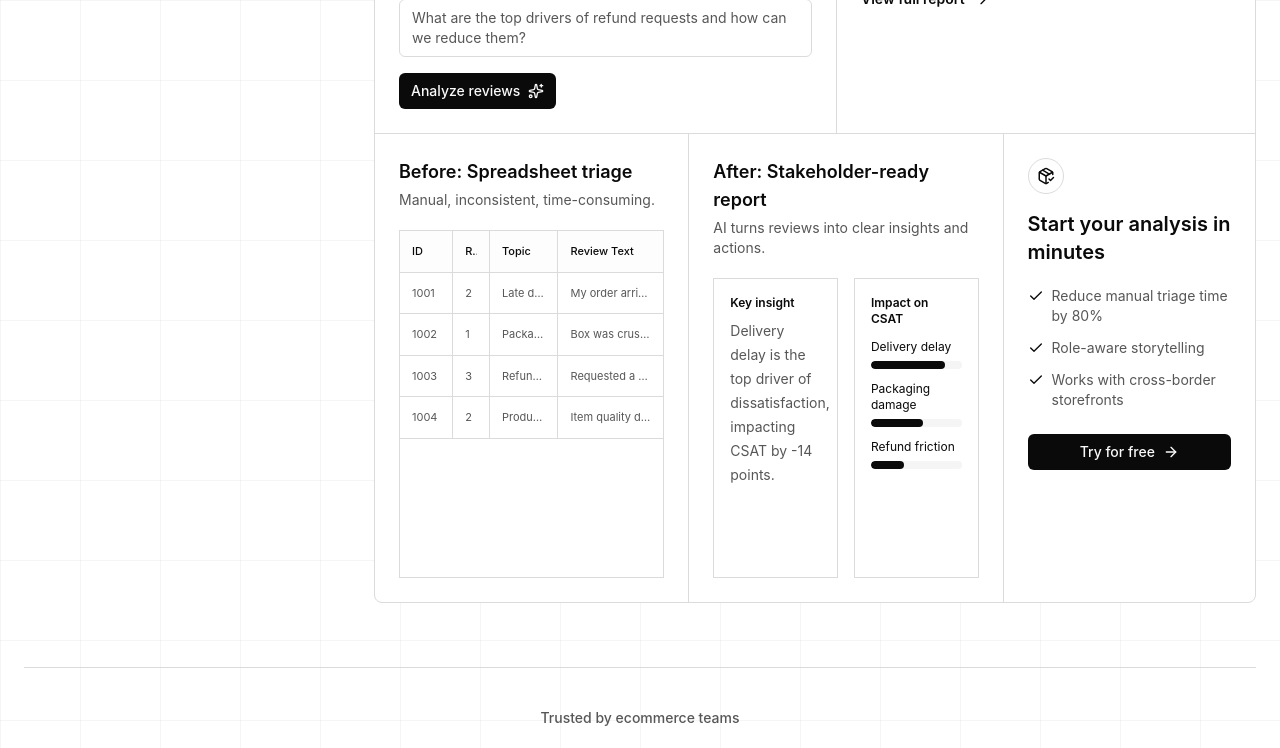
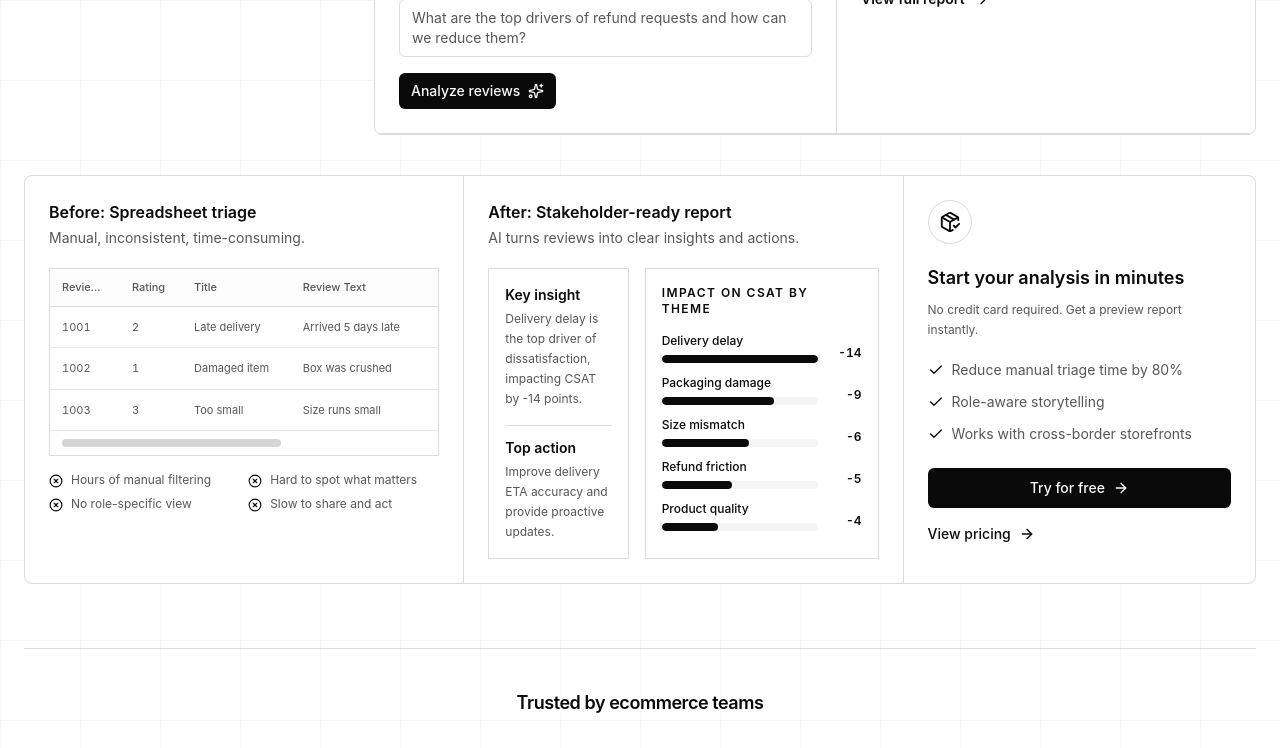
Before and after one commit to zebangeth/Insight_Reviews, a Next.js app in the folder web/: page / in a window 1280 px wide. Shown: the part 880-1628 px from the top of the page. Built offline with nearby package versions, Linux system fonts and the light colour scheme.

Commit message:
polish homepage comparison band

```diff
--- a/web/src/components/pages/home-page.tsx
+++ b/web/src/components/pages/home-page.tsx
@@ -8,6 +8,7 @@ import {
   Box,
   Check,
   ChevronRight,
+  CircleX,
   Download,
   FileSpreadsheet,
   Megaphone,
@@ -87,7 +88,7 @@ export function HomePage() {
   return (
     <div className="space-y-16">
       <section className="grid gap-10 lg:grid-cols-[310px_1fr] lg:items-start">
-        <div className="pt-6 lg:sticky lg:top-24">
+        <div className="pt-6">
           <p className="mb-5 inline-flex items-center gap-2 rounded-full border border-border bg-background px-3 py-1 text-xs font-medium text-muted-foreground">
             <Sparkles className="size-3.5 text-foreground" aria-hidden="true" />
             {language === "zh" ? "AI 评价洞察工作台" : "AI review intelligence workspace"}
@@ -343,22 +344,41 @@ export function HomePage() {
             </div>
           </div>
 
-          <div className="grid divide-y divide-border lg:grid-cols-[1fr_1fr_0.8fr] lg:items-stretch lg:divide-x lg:divide-y-0">
+        </div>
+
+        <div className="overflow-hidden rounded-lg border border-border bg-background lg:col-span-2">
+          <div className="grid divide-y divide-border lg:grid-cols-[1fr_1fr_0.8fr] lg:divide-x lg:divide-y-0">
             <ComparisonPanel
               title={language === "zh" ? "之前：人工表格整理" : "Before: Spreadsheet triage"}
-              description={language === "zh" ? "手动筛选、分类、复制证据。" : "Manual, inconsistent, time-consuming."}
+              description={
+                language === "zh" ? "手动筛选、分类、复制证据。" : "Manual, inconsistent, time-consuming."
+              }
               mode="before"
             />
             <ComparisonPanel
               title={language === "zh" ? "之后：角色就绪报告" : "After: Stakeholder-ready report"}
-              description={language === "zh" ? "AI 将评价转化为清晰洞察与行动。" : "AI turns reviews into clear insights and actions."}
+              description={
+                language === "zh"
+                  ? "AI 将评价转化为清晰洞察与行动。"
+                  : "AI turns reviews into clear insights and actions."
+              }
               mode="after"
             />
-            <div className="flex h-full flex-col p-6">
-              <PackageCheck className="size-9 rounded-full border border-border p-2" aria-hidden="true" />
-              <h2 className="mt-4 text-xl font-semibold">
+
+            <div className="p-6">
+              <div className="flex h-full flex-col">
+                <PackageCheck
+                  className="size-11 shrink-0 rounded-full border border-border p-2.5"
+                  aria-hidden="true"
+                />
+                <h2 className="mt-5 text-lg font-semibold">
                   {language === "zh" ? "几分钟内开始分析" : "Start your analysis in minutes"}
                 </h2>
+                <p className="mt-2 text-xs leading-5 text-muted-foreground">
+                  {language === "zh"
+                    ? "无需信用卡。先获得一份可预览报告。"
+                    : "No credit card required. Get a preview report instantly."}
+                </p>
                 <ul className="mt-5 space-y-3 text-sm text-muted-foreground">
                   {features.map((feature) => (
                     <li key={feature.title} className="flex gap-2">
@@ -367,19 +387,24 @@ export function HomePage() {
                     </li>
                   ))}
                 </ul>
-              <Button asChild className="mt-6 rounded-md">
+                <Button asChild className="mt-6 h-10 w-full rounded-md">
                   <Link href="/try">
                     {language === "zh" ? "免费体验" : "Try for free"}
                     <ArrowRight className="size-4" aria-hidden="true" />
                   </Link>
                 </Button>
+                <Link href="/pricing" className="mt-4 inline-flex items-center gap-2 text-sm font-medium">
+                  {language === "zh" ? "查看定价" : "View pricing"}
+                  <ArrowRight className="size-4" aria-hidden="true" />
+                </Link>
+              </div>
             </div>
           </div>
         </div>
       </section>
 
       <section className="border-y border-border py-10">
-        <p className="text-center text-sm font-medium text-muted-foreground">
+        <p className="text-center text-lg font-semibold tracking-tight text-foreground">
           {language === "zh" ? "真实电商团队正在使用" : "Trusted by ecommerce teams"}
         </p>
         <div className="mt-8 grid gap-6 md:grid-cols-2">
@@ -443,10 +468,24 @@ export function HomePage() {
 }
 
 const BEFORE_TABLE_ROWS = [
-  ["1001", "2", "Late delivery", "My order arrived 5 days late and no one responded..."],
-  ["1002", "1", "Packaging", "Box was crushed and item inside was damaged..."],
-  ["1003", "3", "Refund process", "Requested a refund but still waiting after 10 days..."],
-  ["1004", "2", "Product quality", "Item quality doesn't match the listing photos..."],
+  ["1001", "2", "Late delivery", "Arrived 5 days late"],
+  ["1002", "1", "Damaged item", "Box was crushed"],
+  ["1003", "3", "Too small", "Size runs small"],
+] as const;
+
+const AFTER_CSAT_THEMES = [
+  { label: "Delivery delay", value: -14, width: 100 },
+  { label: "Packaging damage", value: -9, width: 72 },
+  { label: "Size mismatch", value: -6, width: 56 },
+  { label: "Refund friction", value: -5, width: 45 },
+  { label: "Product quality", value: -4, width: 36 },
+] as const;
+
+const BEFORE_PAIN_POINTS = [
+  "Hours of manual filtering",
+  "Hard to spot what matters",
+  "No role-specific view",
+  "Slow to share and act",
 ] as const;
 
 function ComparisonPanel({
@@ -460,49 +499,38 @@ function ComparisonPanel({
 }) {
   return (
     <div className="flex h-full min-w-0 flex-col p-6">
-      <p className="text-lg font-semibold">{title}</p>
+      <p className="text-base font-semibold">{title}</p>
       <p className="mt-1 text-sm text-muted-foreground">{description}</p>
       {mode === "before" ? (
-        <div className="mt-5 flex min-h-[300px] flex-1 flex-col overflow-hidden border border-border text-[11px]">
-          <table className="h-full w-full table-fixed border-collapse">
+        <div className="mt-5 flex flex-1 flex-col gap-4">
+          <div className="min-w-0 overflow-hidden border border-border bg-background">
+            <div className="overflow-hidden">
+              <table className="w-full table-fixed border-collapse text-[11px]">
                 <colgroup>
-              <col style={{ width: "20%" }} />
-              <col style={{ width: "14%" }} />
-              <col style={{ width: "26%" }} />
-              <col style={{ width: "40%" }} />
+                  <col className="w-[18%]" />
+                  <col className="w-[16%]" />
+                  <col className="w-[28%]" />
+                  <col className="w-[38%]" />
                 </colgroup>
                 <thead>
-              <tr className="border-b border-border bg-muted/20">
-                {[
-                  ["ID", "id"],
-                  ["Rating", "rating"],
-                  ["Topic", "topic"],
-                  ["Review Text", "review"],
-                ].map(([header, key]) => (
-                  <th
-                    key={key}
-                    className="overflow-hidden border-r border-border px-2 py-3 text-left font-medium last:border-r-0 sm:px-3"
-                  >
+                  <tr className="border-b border-border bg-muted/25 text-muted-foreground">
+                    {["Review ID", "Rating", "Title", "Review Text"].map((header) => (
+                      <th key={header} className="px-3 py-2.5 text-left font-medium">
                         <span className="block truncate">{header}</span>
                       </th>
                     ))}
                   </tr>
                 </thead>
-            <tbody className="h-full text-muted-foreground">
+                <tbody className="text-muted-foreground">
                   {BEFORE_TABLE_ROWS.map((row) => (
-                <tr key={row[0]} className="border-b border-border">
+                    <tr key={row[0]} className="border-b border-border/70 last:border-b-0">
                       {row.map((cell, cellIndex) => (
-                    <td
-                      key={`${row[0]}-${cellIndex}`}
+                        <td key={`${row[0]}-${cellIndex}`} className="px-3 py-3 align-middle">
+                          <span
                             className={
                               cellIndex >= 2
-                          ? "max-w-0 overflow-hidden border-r border-border px-2 py-3 align-middle last:border-r-0 sm:px-3"
-                          : "overflow-hidden border-r border-border px-2 py-3 align-middle last:border-r-0 sm:px-3"
-                      }
-                    >
-                      <span
-                        className={
-                          cellIndex >= 2 ? "block truncate" : "block whitespace-nowrap"
+                                ? "block truncate"
+                                : "block whitespace-nowrap tabular-nums"
                             }
                           >
                             {cell}
@@ -511,36 +539,55 @@ function ComparisonPanel({
                       ))}
                     </tr>
                   ))}
-              <tr aria-hidden="true" className="h-full">
-                <td colSpan={4} className="p-0" />
-              </tr>
                 </tbody>
               </table>
             </div>
+            <div className="border-t border-border/70 px-3 py-2">
+              <div className="h-2 w-3/5 rounded-full bg-muted-foreground/25" />
+            </div>
+          </div>
+          <ul className="grid gap-2 text-xs text-muted-foreground sm:grid-cols-2">
+            {BEFORE_PAIN_POINTS.map((point) => (
+              <li key={point} className="flex items-start gap-2">
+                <CircleX className="mt-0.5 size-3.5 shrink-0 text-foreground" aria-hidden="true" />
+                <span>{point}</span>
+              </li>
+            ))}
+          </ul>
+        </div>
       ) : (
-        <div className="mt-5 grid min-h-[300px] flex-1 min-w-0 gap-4 sm:grid-cols-2">
-          <div className="min-w-0 overflow-hidden border border-border p-4">
-            <p className="text-xs font-semibold">Key insight</p>
-            <p className="mt-2 text-sm leading-6 text-muted-foreground">
+        <div className="mt-5 grid flex-1 gap-4 sm:grid-cols-[0.75fr_1.25fr]">
+          <div className="border border-border p-4">
+            <p className="text-sm font-semibold">Key insight</p>
+            <p className="mt-1 text-xs leading-5 text-muted-foreground">
               Delivery delay is the top driver of dissatisfaction, impacting CSAT by -14 points.
             </p>
+            <div className="mt-4 border-t border-border pt-3">
+              <p className="text-sm font-semibold">Top action</p>
+              <p className="mt-1 text-xs leading-5 text-muted-foreground">
+                Improve delivery ETA accuracy and provide proactive updates.
+              </p>
             </div>
-          <div className="min-w-0 overflow-hidden border border-border p-4">
-            <p className="text-xs font-semibold">Impact on CSAT</p>
-            <div className="mt-3 space-y-3">
-              {[
-                { label: "Delivery delay", value: 82 },
-                { label: "Packaging damage", value: 58 },
-                { label: "Refund friction", value: 36 },
-              ].map((item) => (
-                <div key={item.label} className="min-w-0 space-y-1.5 text-xs">
-                  <span className="block">{item.label}</span>
-                  <div className="h-2 w-full max-w-full overflow-hidden rounded-full bg-muted">
+          </div>
+          <div className="min-w-0 border border-border p-4">
+            <p className="text-xs font-semibold uppercase tracking-[0.12em]">
+              Impact on CSAT by theme
+            </p>
+            <div className="mt-4 space-y-3">
+              {AFTER_CSAT_THEMES.map((item) => (
+                <div key={item.label} className="grid grid-cols-[minmax(0,1fr)_2rem] items-end gap-3">
+                  <div className="min-w-0">
+                    <p className="truncate text-xs font-medium">{item.label}</p>
+                    <div className="mt-1.5 h-2 overflow-hidden rounded-full bg-muted">
                       <div
-                      className="h-full max-w-full rounded-full bg-foreground"
-                      style={{ width: `${item.value}%` }}
+                        className="h-full rounded-full bg-foreground"
+                        style={{ width: `${item.width}%` }}
                       />
                     </div>
+                  </div>
+                  <span className="pb-0.5 text-right text-xs font-semibold tabular-nums">
+                    {item.value}
+                  </span>
                 </div>
               ))}
             </div>
```
Lines whose indentation alone changed are shown as unchanged.
